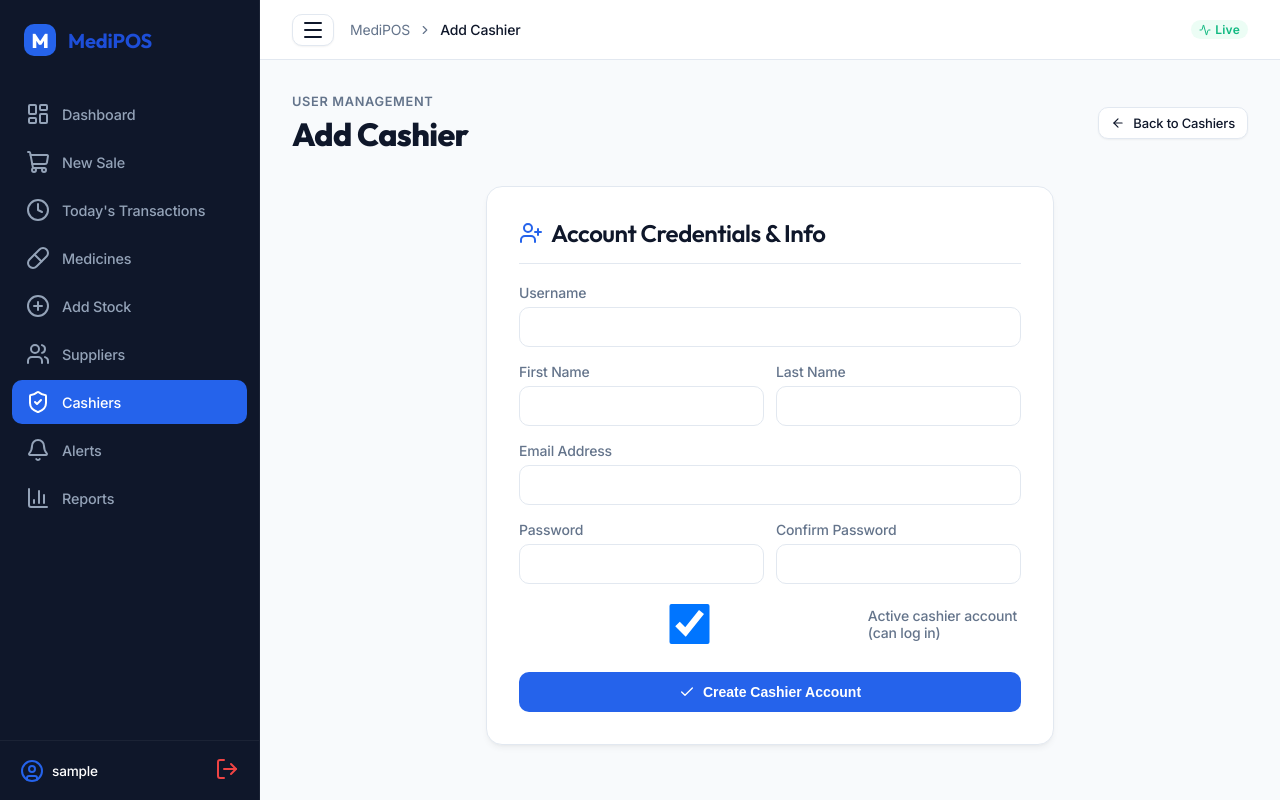
After one commit to asad594/Medical-POS-system, a Django app: page /cashiers/add/ in a window 1280 px wide. The commit adds this page. Run offline with Django 5.2, Linux system fonts and the light colour scheme; the visitor is signed in with stand-in values (Sample User, id 1).

Commit message:
Add Cashier management feature (views, form, templates, navigation, and tests)

```diff
--- a/store/forms.py
+++ b/store/forms.py
@@ -65,3 +65,47 @@ class CheckoutForm(forms.Form):
 
         super().__init__(*args, **kwargs)
         self.fields['payment_method'].choices = Sale.PAYMENT_CHOICES
+
+
+class CashierForm(forms.ModelForm):
+    password = forms.CharField(widget=forms.PasswordInput(attrs={'class': 'form-input'}), required=False, help_text="Leave blank to keep current password when editing.")
+    confirm_password = forms.CharField(widget=forms.PasswordInput(attrs={'class': 'form-input'}), required=False)
+
+    class Meta:
+        from django.contrib.auth import get_user_model
+        model = get_user_model()
+        fields = ['username', 'first_name', 'last_name', 'email', 'is_active']
+        widgets = {
+            'username': forms.TextInput(attrs={'class': 'form-input'}),
+            'first_name': forms.TextInput(attrs={'class': 'form-input'}),
+            'last_name': forms.TextInput(attrs={'class': 'form-input'}),
+            'email': forms.EmailInput(attrs={'class': 'form-input'}),
+            'is_active': forms.CheckboxInput(attrs={'class': 'form-checkbox'}),
+        }
+
+    def __init__(self, *args, **kwargs):
+        super().__init__(*args, **kwargs)
+        if not self.instance.pk:
+            self.fields['password'].required = True
+            self.fields['confirm_password'].required = True
+
+    def clean(self):
+        cleaned_data = super().clean()
+        password = cleaned_data.get("password")
+        confirm_password = cleaned_data.get("confirm_password")
+
+        if password or confirm_password:
+            if password != confirm_password:
+                self.add_error('confirm_password', "Passwords do not match.")
+        return cleaned_data
+
+    def save(self, commit=True):
+        user = super().save(commit=False)
+        password = self.cleaned_data.get("password")
+        if password:
+            user.set_password(password)
+        # Cashiers must be staff so they can log into the POS desktop app (which uses login_required)
+        user.is_staff = True
+        if commit:
+            user.save()
+        return user
--- a/store/templates/store/base.html
+++ b/store/templates/store/base.html
@@ -40,6 +40,12 @@
                 <i data-lucide="users"></i>
                 <span>Suppliers</span>
             </a>
+            {% if request.user.is_superuser %}
+            <a href="{% url 'cashiers' %}">
+                <i data-lucide="shield-check"></i>
+                <span>Cashiers</span>
+            </a>
+            {% endif %}
             <a href="{% url 'alerts' %}">
                 <i data-lucide="bell"></i>
                 <span>Alerts</span>
--- /dev/null
+++ b/store/templates/store/cashier_form.html
@@ -0,0 +1,89 @@
+{% extends 'store/base.html' %}
+
+{% block title %}{{ action }} Cashier - MediPOS{% endblock %}
+{% block breadcrumb %}{{ action }} Cashier{% endblock %}
+
+{% block content %}
+<section class="page-head">
+    <div>
+        <p class="eyebrow">User Management</p>
+        <h1 style="font-size: 2rem; font-weight: 800;">{{ action }} Cashier</h1>
+    </div>
+    <a class="secondary-action small" href="{% url 'cashiers' %}">
+        <i data-lucide="arrow-left" style="width: 14px; height: 14px;"></i> Back to Cashiers
+    </a>
+</section>
+
+<section class="panel" style="max-width: 600px; margin: 0 auto; padding: 32px;">
+    <div class="panel-head">
+        <div style="display: flex; align-items: center; gap: 8px;">
+            <i data-lucide="user-plus" style="color: var(--primary);"></i>
+            <h2>Account Credentials & Info</h2>
+        </div>
+    </div>
+
+    <form method="post" style="display: flex; flex-direction: column; gap: 16px;">
+        {% csrf_token %}
+        <div>
+            <label>Username</label>
+            {{ form.username }}
+            {% if form.username.errors %}
+                <span class="error-text" style="color: var(--red); font-size: 0.85rem; display: block; margin-top: 4px;">{{ form.username.errors.as_text }}</span>
+            {% endif %}
+        </div>
+        <div class="form-grid" style="grid-template-columns: repeat(2, 1fr); gap: 12px;">
+            <div>
+                <label>First Name</label>
+                {{ form.first_name }}
+            </div>
+            <div>
+                <label>Last Name</label>
+                {{ form.last_name }}
+            </div>
+        </div>
+        <div>
+            <label>Email Address</label>
+            {{ form.email }}
+            {% if form.email.errors %}
+                <span class="error-text" style="color: var(--red); font-size: 0.85rem; display: block; margin-top: 4px;">{{ form.email.errors.as_text }}</span>
+            {% endif %}
+        </div>
+
+        <div class="form-grid" style="grid-template-columns: repeat(2, 1fr); gap: 12px;">
+            <div>
+                <label>Password</label>
+                {{ form.password }}
+                {% if form.password.errors %}
+                    <span class="error-text" style="color: var(--red); font-size: 0.85rem; display: block; margin-top: 4px;">{{ form.password.errors.as_text }}</span>
+                {% endif %}
+                {% if action == 'Edit' %}
+                    <span style="color: var(--muted); font-size: 0.75rem; display: block; margin-top: 4px;">Leave blank to keep password.</span>
+                {% endif %}
+            </div>
+            <div>
+                <label>Confirm Password</label>
+                {{ form.confirm_password }}
+                {% if form.confirm_password.errors %}
+                    <span class="error-text" style="color: var(--red); font-size: 0.85rem; display: block; margin-top: 4px;">{{ form.confirm_password.errors.as_text }}</span>
+                {% endif %}
+            </div>
+        </div>
+
+        <div style="display: flex; align-items: center; gap: 8px; padding: 4px 0;">
+            {{ form.is_active }}
+            <label style="margin: 0; font-weight: 500;">Active cashier account (can log in)</label>
+        </div>
+
+        {% if form.non_field_errors %}
+            <div class="message error">
+                <i data-lucide="alert-triangle"></i>
+                <span>{{ form.non_field_errors.as_text }}</span>
+            </div>
+        {% endif %}
+
+        <button class="primary-action" type="submit" style="font-weight: 600; width: 100%; margin-top: 8px;">
+            <i data-lucide="check" style="width: 16px; height: 16px;"></i> {% if action == 'Edit' %}Update{% else %}Create{% endif %} Cashier Account
+        </button>
+    </form>
+</section>
+{% endblock %}
--- a/store/urls.py
+++ b/store/urls.py
@@ -18,4 +18,8 @@ urlpatterns = [
     path('pos/close-day/', views.close_day, name='close_day'),
     path('daily-closing/<int:report_id>/', views.daily_report_detail, name='daily_report_detail'),
     path('daily-closing/<int:report_id>/reopen/', views.reopen_day, name='reopen_day'),
+    path('cashiers/', views.cashiers, name='cashiers'),
+    path('cashiers/add/', views.cashier_add, name='cashier_add'),
+    path('cashiers/<int:user_id>/edit/', views.cashier_edit, name='cashier_edit'),
+    path('cashiers/<int:user_id>/toggle/', views.cashier_toggle, name='cashier_toggle'),
 ]
--- a/store/views.py
+++ b/store/views.py
@@ -8,7 +8,8 @@ from django.db.models import Q, Sum
 from django.shortcuts import get_object_or_404, redirect, render
 from django.utils import timezone
 
-from .forms import CheckoutForm, DemoRequestForm, MedicineForm, PurchaseStockForm, SupplierForm
+from django.contrib.auth import get_user_model
+from .forms import CheckoutForm, DemoRequestForm, MedicineForm, PurchaseStockForm, SupplierForm, CashierForm
 from .models import DailyClosingReport, DailySession, Medicine, Purchase, PurchaseItem, Sale, SaleItem, Supplier
 
 
@@ -583,3 +584,64 @@ def reopen_day(request, report_id):
 
     messages.success(request, f'Session {session.business_date} successfully reopened.')
     return redirect('today_transactions')
+
+
+@login_required
+def cashiers(request):
+    if not request.user.is_superuser:
+        messages.error(request, 'You are not authorized to manage cashiers.')
+        return redirect('dashboard')
+
+    User = get_user_model()
+    # List all users who are not superusers
+    cashier_list = User.objects.filter(is_superuser=False).order_by('username')
+    return render(request, 'store/cashiers.html', {'cashiers': cashier_list})
+
+
+@login_required
+def cashier_add(request):
+    if not request.user.is_superuser:
+        messages.error(request, 'You are not authorized to manage cashiers.')
+        return redirect('dashboard')
+
+    form = CashierForm(request.POST or None)
+    if request.method == 'POST' and form.is_valid():
+        form.save()
+        messages.success(request, 'Cashier added successfully.')
+        return redirect('cashiers')
+
+    return render(request, 'store/cashier_form.html', {'form': form, 'action': 'Add'})
+
+
+@login_required
+def cashier_edit(request, user_id):
+    if not request.user.is_superuser:
+        messages.error(request, 'You are not authorized to manage cashiers.')
+        return redirect('dashboard')
+
+    User = get_user_model()
+    cashier = get_object_or_404(User, pk=user_id, is_superuser=False)
+    form = CashierForm(request.POST or None, instance=cashier)
+    if request.method == 'POST' and form.is_valid():
+        form.save()
+        messages.success(request, 'Cashier updated successfully.')
+        return redirect('cashiers')
+
+    return render(request, 'store/cashier_form.html', {'form': form, 'action': 'Edit', 'cashier': cashier})
+
+
+@login_required
+def cashier_toggle(request, user_id):
+    if not request.user.is_superuser:
+        messages.error(request, 'You are not authorized to manage cashiers.')
+        return redirect('dashboard')
+
+    if request.method == 'POST':
+        User = get_user_model()
+        cashier = get_object_or_404(User, pk=user_id, is_superuser=False)
+        cashier.is_active = not cashier.is_active
+        cashier.save()
+        status_str = 'activated' if cashier.is_active else 'deactivated'
+        messages.success(request, f'Cashier {cashier.username} has been {status_str}.')
+
+    return redirect('cashiers')
```
Also changed, not shown: store/templates/store/cashiers.html (added, +81 -0 lines), store/tests.py (+113 -0 lines).
